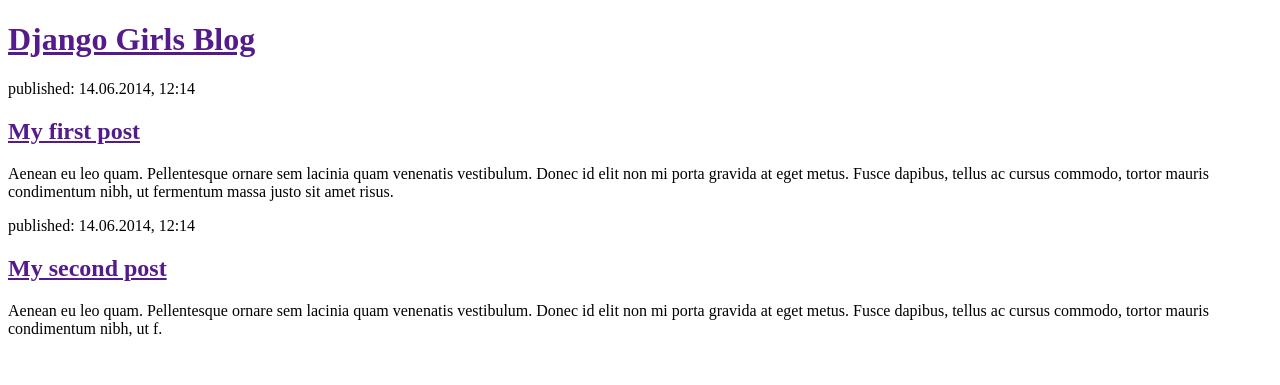
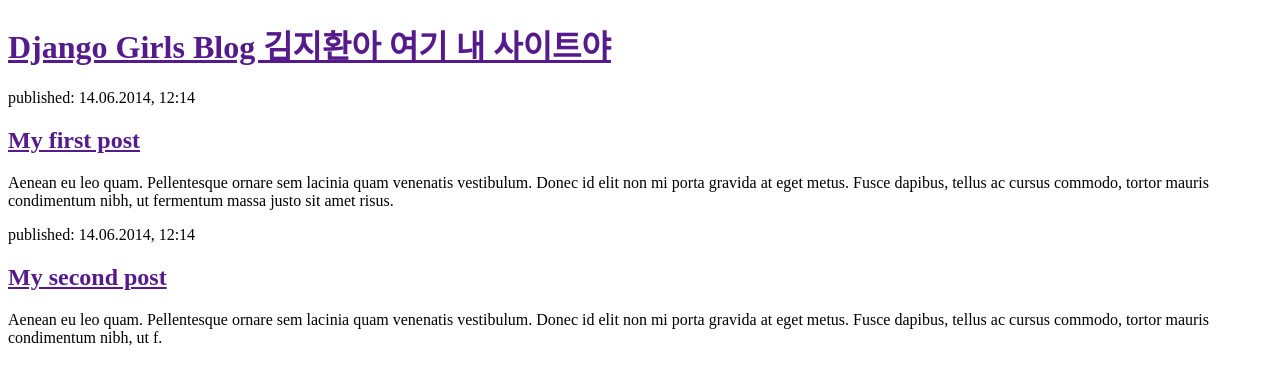
Before and after one commit to durikang/my-first-blog, a Django app: template blog/templates/blog/post_list.html in a window 1280 px wide. Shown: the top 385 px of the page. Run offline with Django 4.2, Linux system fonts and the light colour scheme; the template is opened without the code that fills it, so the values that code supplies are empty; parts of the project's set-up code (start-up, migrations or seed data) failed here and were passed over.

Commit message:
바뀐것 친구한태 보여주기.

```diff
--- a/blog/templates/blog/post_list.html
+++ b/blog/templates/blog/post_list.html
@@ -10,7 +10,7 @@
 
 <body>
     <div>
-        <h1><a href="">Django Girls Blog</a></h1>
+        <h1><a href="">Django Girls Blog 김지환아 여기 내 사이트야</a></h1>
     </div>
 
     <div>
--- a/blog/views.py
+++ b/blog/views.py
@@ -1,4 +1,10 @@
 from django.shortcuts import render
+from django.utils import timezone
+from .models import Post
 
 def post_list(request):
     return render(request, 'blog/post_list.html', {})
+
+def post_list(request):
+    posts = Post.objects.filter(published_date__lte = timezone.now()).order_by('published_date')
+    return render(request,'blog/post_list.html',{'posts' : posts})
```
